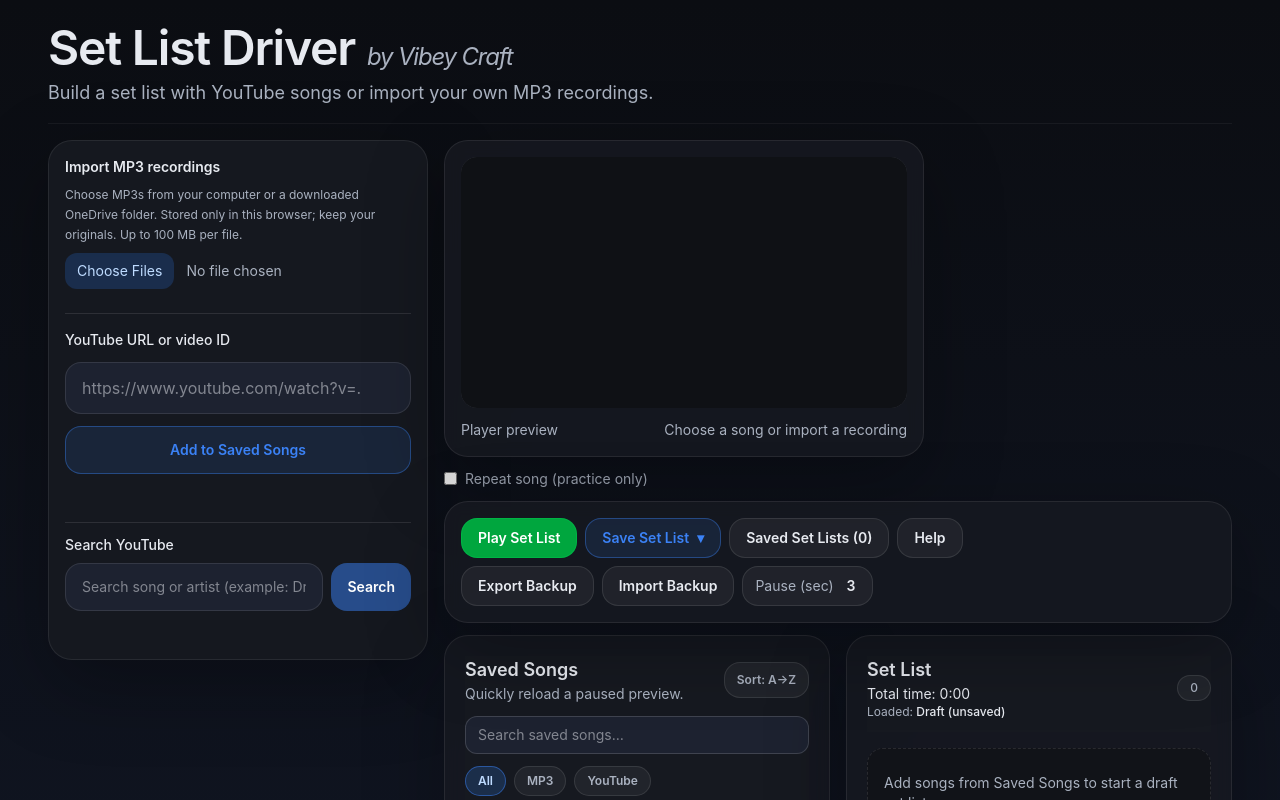
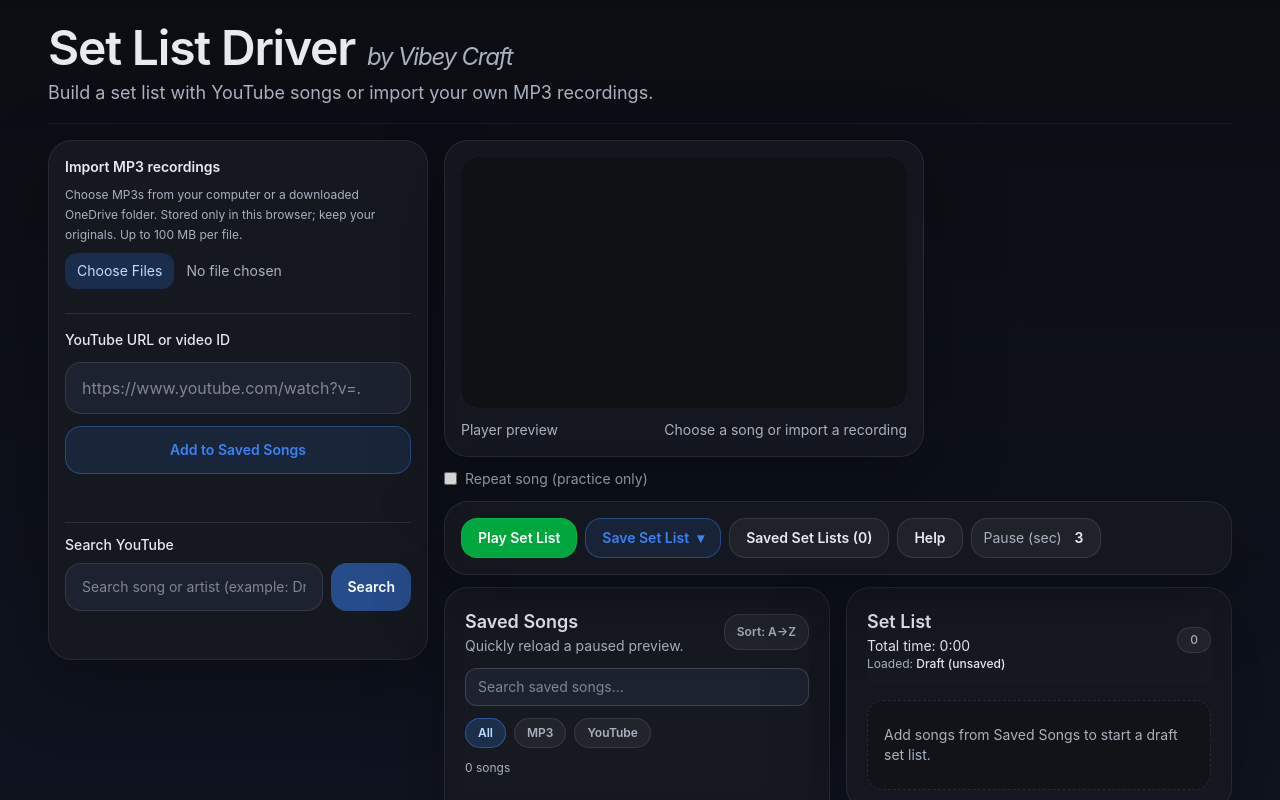
Before and after one commit to edtremsaga/vibey-set-list-2, a Next.js app: page / in a window 1280 px wide. Shown: the top 800 px of the page. Built offline with nearby package versions, Linux system fonts and the light colour scheme.

Commit message:
Hide backup controls from Set List Driver

```diff
--- a/app/page.tsx
+++ b/app/page.tsx
@@ -11,7 +11,6 @@ import SetList from "@/components/SetList";
 import type { YouTubePlayerHandle } from "@/components/YouTubePlayer";
 import SongPlayer from "@/components/SongPlayer";
 import RecordingImport from "@/components/RecordingImport";
-import BackupControls from "@/components/BackupControls";
 import {
   consumeSavedSetListsCorruptionFlag,
   consumeSetListDraftCorruptionFlag,
@@ -1273,7 +1272,6 @@ export default function Home() {
                   >
                     Help
                   </button>
-                  <BackupControls />
                   <label className="inline-flex min-h-10 items-center gap-2 rounded-2xl border border-white/10 bg-white/5 px-3 py-2 text-sm text-text1">
                     <span>Pause (sec)</span>
                     <input
```
